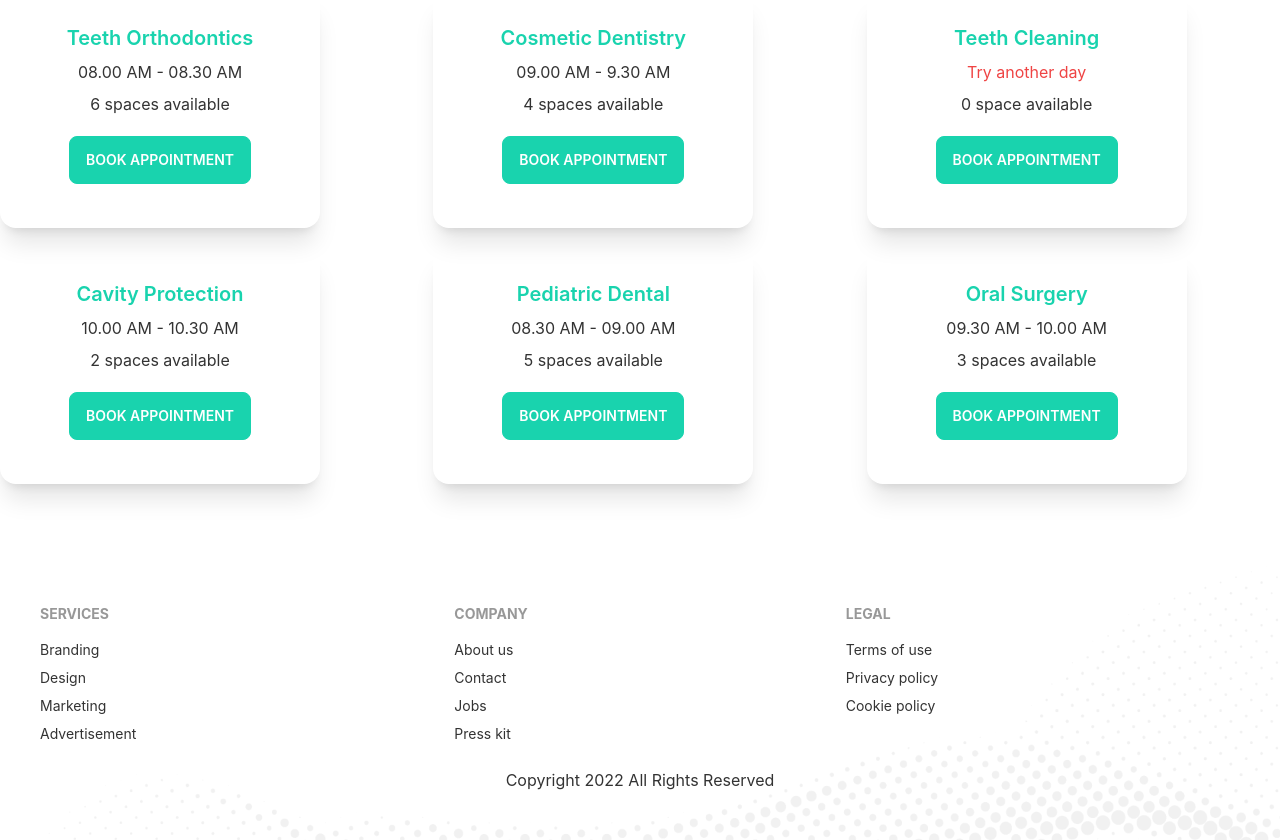
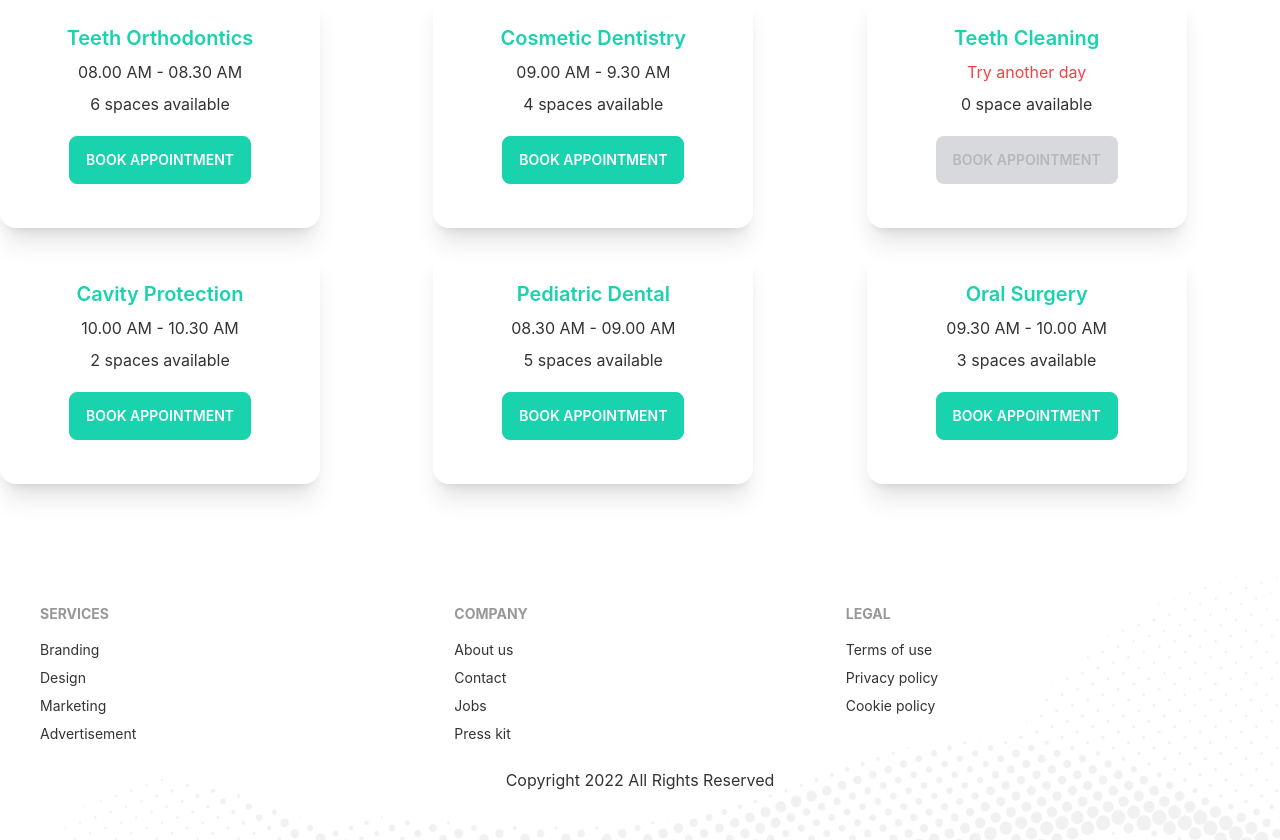
Before and after one commit to mdsaharshital/doctors-portal-client, a React (Create React App) app: page /appointment in a window 1280 px wide. Shown: the part 1000-1840 px from the top of the page. Built offline with nearby package versions, Linux system fonts and the light colour scheme.

Commit message:
modal function setup

```diff
--- a/src/pages/Appointment/AvailableAppointment.js
+++ b/src/pages/Appointment/AvailableAppointment.js
@@ -1,9 +1,11 @@
 import { format } from "date-fns";
 import React, { useEffect, useState } from "react";
+import BookingModal from "./BookingModal";
 import Service from "./Service";
 
 const AvailableAppointment = ({ date }) => {
   const [services, setServices] = useState([]);
+  const [treatment, setTreatment] = useState(null);
   useEffect(() => {
     fetch("services.json")
       .then((res) => res.json())
@@ -16,9 +18,15 @@
       </h4>
       <div className="grid grid-cols-1 md:grid-cols-2 lg:grid-cols-3 gap-5 my-5">
         {services.map((service) => (
-          <Service key={service._id} service={service} />
+          <Service
+            key={service._id}
+            setTreatment={setTreatment}
+            service={service}
+          />
         ))}
       </div>
+
+      {treatment && <BookingModal treatment={treatment}></BookingModal>}
     </div>
   );
 };
--- /dev/null
+++ b/src/pages/Appointment/BookingModal.js
@@ -0,0 +1,32 @@
+import React from "react";
+
+const BookingModal = ({ treatment }) => {
+  const { name, slots } = treatment;
+  return (
+    <>
+      <input type="checkbox" id="booking-modal" className="modal-toggle" />
+      <div className="modal modal-bottom sm:modal-middle">
+        <div className="modal-box">
+          <label
+            for="booking-modal"
+            className="btn btn-sm btn-circle absolute right-2 top-2"
+          >
+            ✕
+          </label>
+          <h3 className="font-bold text-lg">Booking for : {name}</h3>
+          <p className="py-4">
+            You've been selected for a chance to get one year of subscription to
+            use Wikipedia for free!
+          </p>
+          <div className="modal-action">
+            <label for="booking-modal" className="btn">
+              Yay!
+            </label>
+          </div>
+        </div>
+      </div>
+    </>
+  );
+};
+
+export default BookingModal;
--- a/src/pages/Appointment/Service.js
+++ b/src/pages/Appointment/Service.js
@@ -1,6 +1,6 @@
 import React from "react";
 
-const Service = ({ service }) => {
+const Service = ({ service, setTreatment }) => {
   const { name, slots } = service;
   return (
     <div className="card lg:max-w-80 shadow-xl">
@@ -17,9 +17,14 @@
           {slots.length} {slots.length > 1 ? "spaces" : "space"} available
         </p>
         <div className="card-actions justify-center">
-          <button className="btn btn-secondary text-white uppercase my-3">
+          <label
+            onClick={() => setTreatment(service)}
+            disabled={!slots.length}
+            for="booking-modal"
+            className="btn btn-secondary text-white uppercase my-3"
+          >
             Book appointment
-          </button>
+          </label>
         </div>
       </div>
     </div>
```
